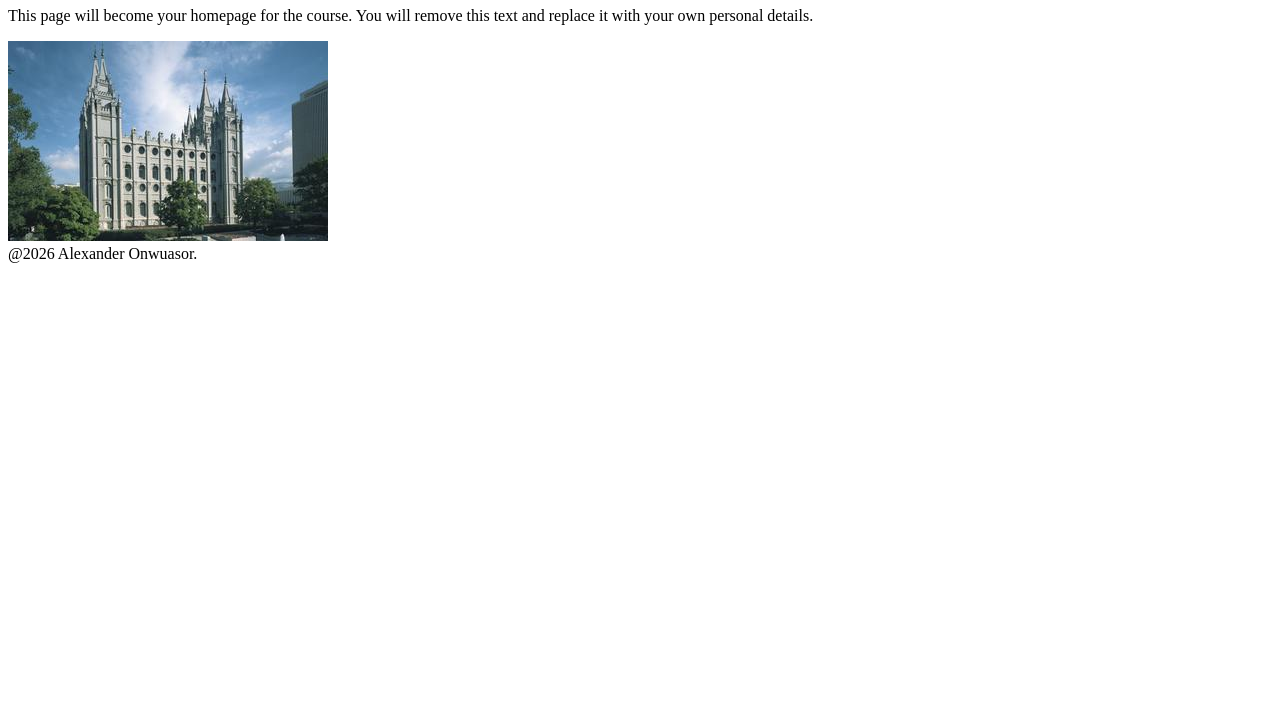
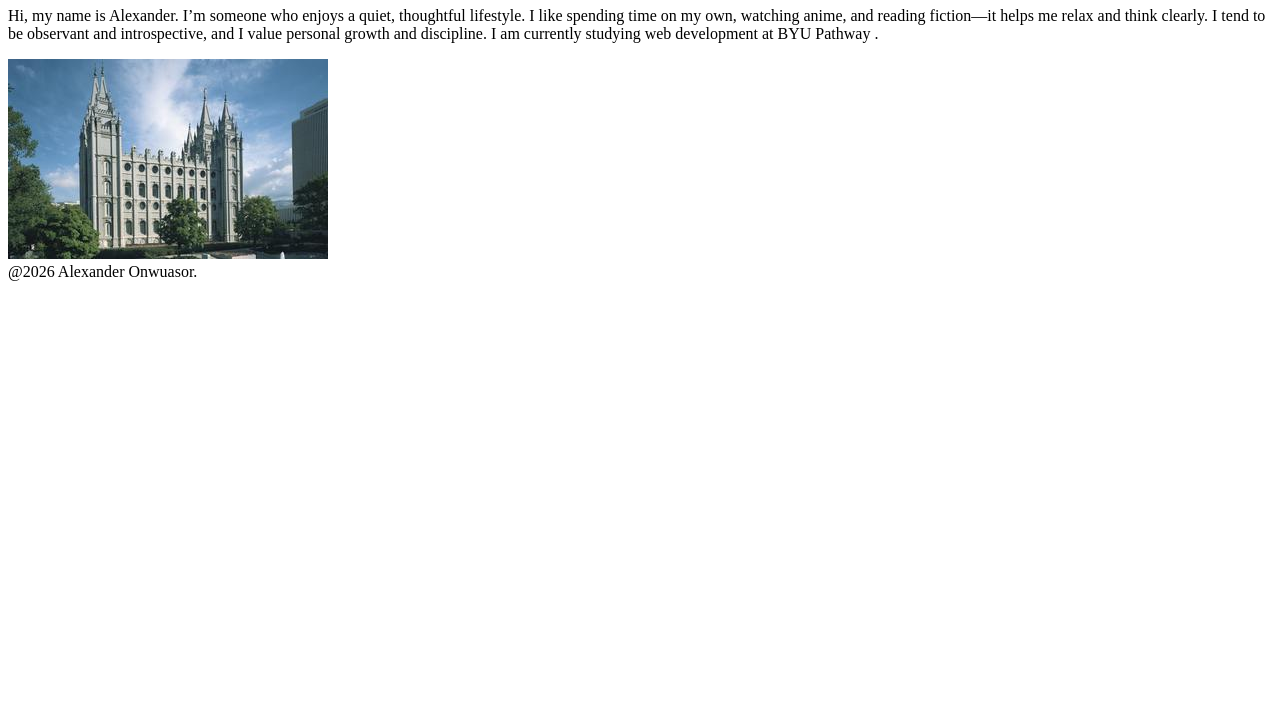
Before and after one commit to onwuasoralexander-art/wdd130, a plain HTML site: page index.html in a window 1280 px wide. Shown: the part 99-800 px from the top of the page. Drawn offline with Linux system fonts and the light colour scheme.

Commit message:
testing 2

```diff
--- a/index.html
+++ b/index.html
@@ -16,9 +16,13 @@
     </header>
     <main>
         <h1>Welcome to WDD 130.</h1>
-        <p>This page will become your homepage for the course. You will remove this text and replace
-            it
-            with your own personal details.</p>
+        <p>Hi, my name is Alexander. I’m someone who enjoys a quiet, thoughtful lifestyle. I like
+            spending time
+            on my own, watching anime, and reading fiction—it helps me relax and think clearly. I
+            tend to be
+            observant and introspective, and I value personal growth and discipline. I am currently
+            studying web development
+            at BYU Pathway .</p>
 
         <img src=" images/salt-lake-temple.jpg" alt="The Salt Lake Temple.">
     </main>
```
